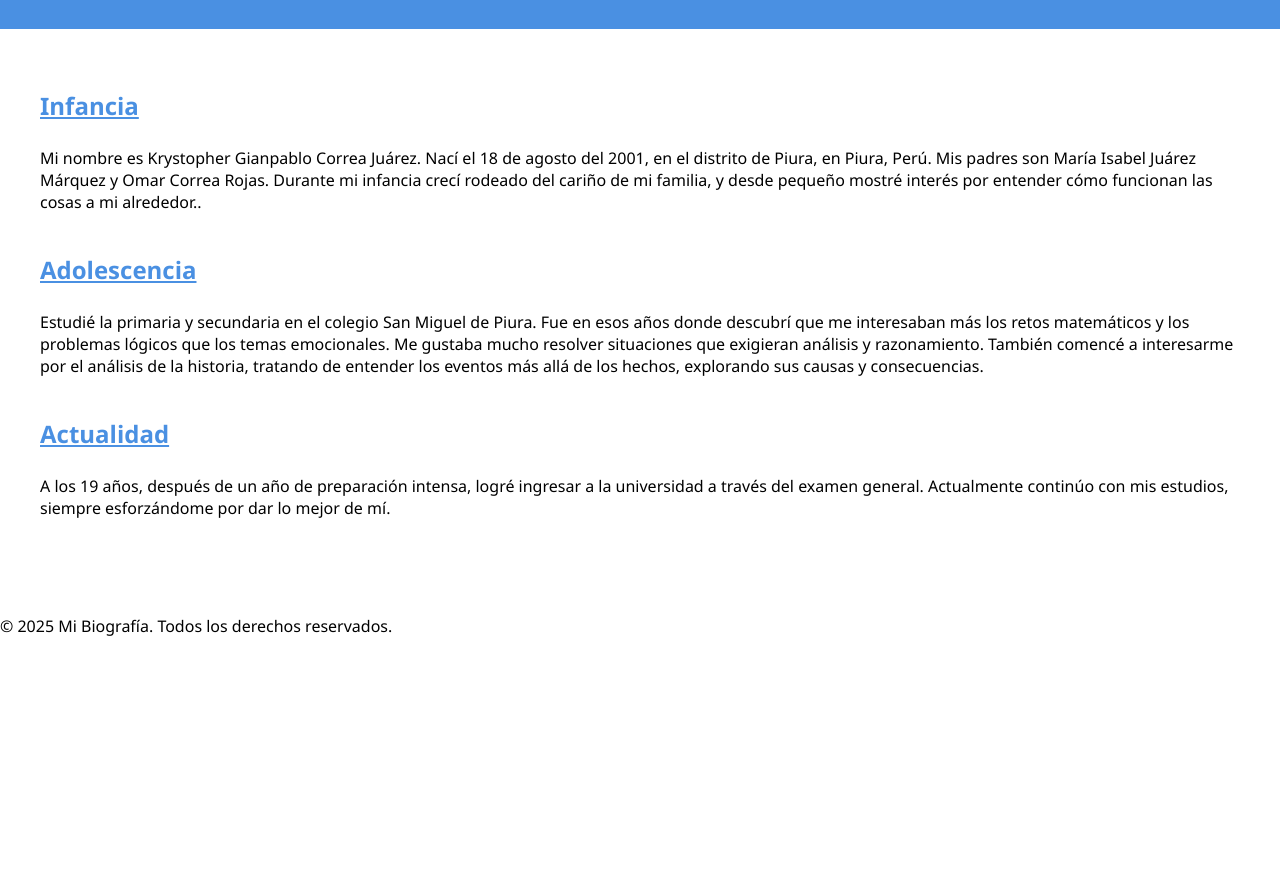
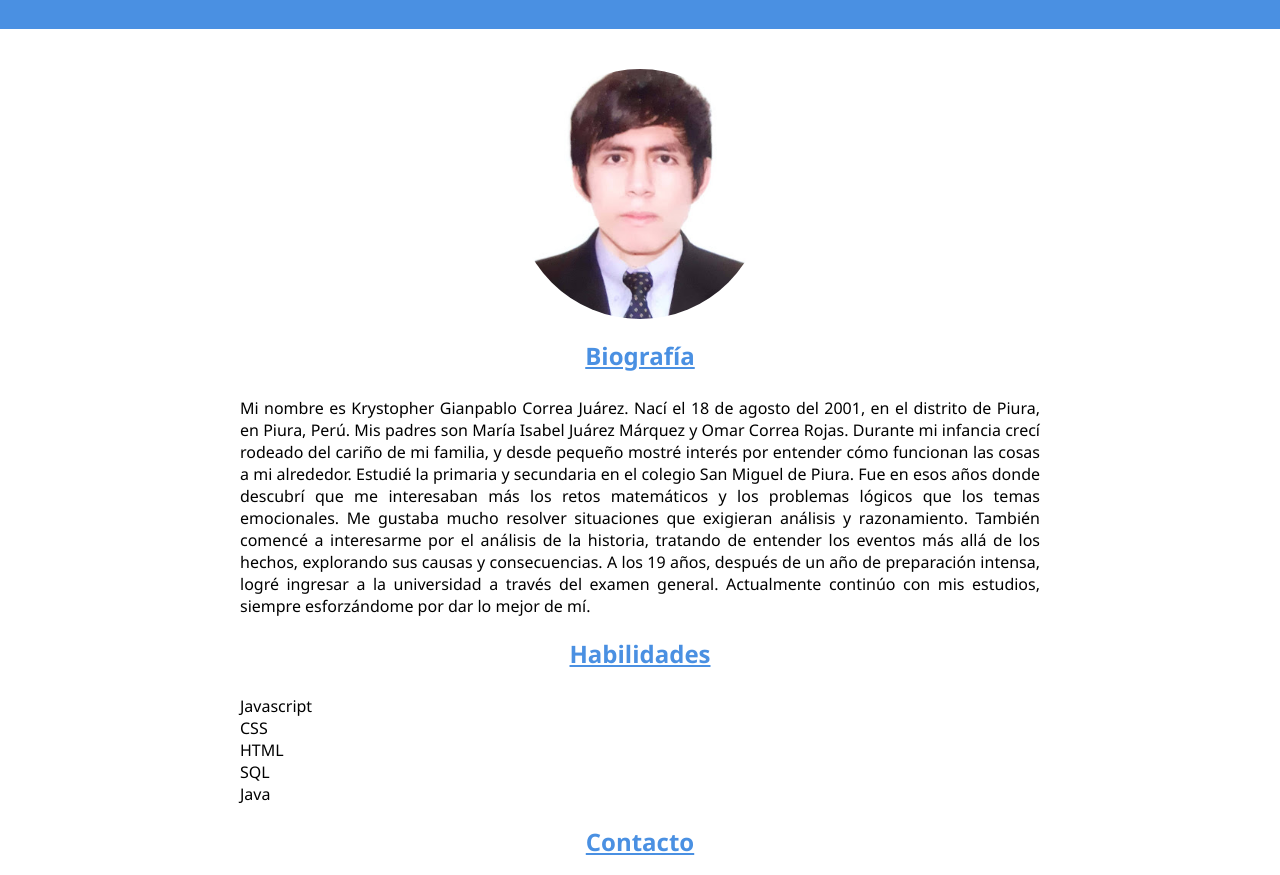
Before and after one commit to KRYSTOPHER1808/miBiografia, a plain HTML site: page index.html in a window 1280 px wide. Shown: the part 77-952 px from the top of the page. Before the commit the page ends 800 px from the top, so only its background shows below. Drawn offline with Linux system fonts and the light colour scheme.

Commit message:
cambio formato cv

```diff
--- a/estilos.css
+++ b/estilos.css
@@ -1,9 +1,10 @@
+
 
 .cuerpoP {
-    font-family: 'Segoe UI';
+  font-family: 'Segoe UI', sans-serif;
   background-color: #ffffff;
   margin: 0;
-
+  padding: 0;
 }
 
 
@@ -11,25 +12,50 @@
   background-color: #4a90e2;
   color: white;
   width: 100%;
-    padding: 10px 0px 10px 0px;
+  padding: 10px 0;
   text-align: center;
 }
 
 
+.cuerpoBio {
+  padding: 40px;
+  overflow-y: auto;
+  max-width: 800px;
+  margin: 0 auto;
+  text-align: center;
+}
 
 
-  .cuerpoBio {
-
-    padding: 40px;
-    overflow-y: auto; /* Si el contenido sobrepasa el alto del contenedor verticalmente, aparece una barra de desplazamiento (scroll) vertical. */
+.cuerpoBio section {
+  margin-bottom: 20px;
 }
 
-  .cuerpoBio section {
-    margin-bottom: 40px;
-  }
 
 .cuerpoBio h2 {
   color: #4a90e2;
   text-decoration: underline;
   padding-bottom: 5px;
 }
+
+.cuerpoBio p {
+  text-align: justify;
+}
+
+
+.piePagina {
+  background-color: #f2f2f2;
+  text-align: center;
+  padding: 15px 0;
+  margin-top: 30px;
+  font-size: 14px;
+  color: #333;
+}
+
+.fotoPerfil {
+  width: 250px;       /* puedes ajustar el tamaño */
+  height: 250px;
+  border-radius: 50%; /* hace que sea un círculo perfecto */
+  object-fit: cover;  /* asegura que la imagen se recorte bien */
+  display: block;
+  margin: 0 auto 20px auto; /* centrado con espacio debajo */
+}
--- a/index.html
+++ b/index.html
@@ -12,29 +12,42 @@
     </header>
 
     <main class="cuerpoBio">
-        <section id="infancia">
-          <h2>Infancia</h2>
-          <p>Mi nombre es Krystopher Gianpablo Correa Juárez. Nací el 18 de agosto del 2001, en el distrito de Piura, en Piura, Perú. Mis padres son María Isabel Juárez Márquez y Omar Correa Rojas.
-            Durante mi infancia crecí rodeado del cariño de mi familia, y desde pequeño mostré interés por entender cómo funcionan las cosas a mi alrededor..</p>
-        </section>
 
-        <section id="adolescencia">
-          <h2>Adolescencia</h2>
-          <p>Estudié la primaria y secundaria en el colegio San Miguel de Piura. Fue en esos años donde descubrí que me interesaban más los retos matemáticos y los problemas lógicos que los temas emocionales. Me gustaba mucho resolver situaciones que exigieran análisis y razonamiento.
-            También comencé a interesarme por el análisis de la historia, tratando de entender los eventos más allá de los hechos, explorando sus causas y consecuencias.</p>
-        </section>
+      <!-- Imagen al inicio -->
+      <img src="fotoKrys.jpg" alt="Foto de Krystopher Gianpablo" class="fotoPerfil">
 
-        <section id="actualidad">
-          <h2>Actualidad</h2>
-          <p>A los 19 años, después de un año de preparación intensa, logré ingresar a la universidad a través del examen general.
-            Actualmente continúo con mis estudios, siempre esforzándome por dar lo mejor de mí. </p>
-        </section>
+      <section id="Biografia">
+        <h2>Biografía</h2>
+        <p>Mi nombre es Krystopher Gianpablo Correa Juárez. Nací el 18 de agosto del 2001, en el distrito de Piura, en Piura, Perú. Mis padres son María Isabel Juárez Márquez y Omar Correa Rojas.
+        Durante mi infancia crecí rodeado del cariño de mi familia, y desde pequeño mostré interés por entender cómo funcionan las cosas a mi alrededor. Estudié la primaria y secundaria en el colegio San Miguel de Piura. Fue en esos años donde descubrí que me interesaban más los retos matemáticos y los problemas lógicos que los temas emocionales. Me gustaba mucho resolver situaciones que exigieran análisis y razonamiento.
+        También comencé a interesarme por el análisis de la historia, tratando de entender los eventos más allá de los hechos, explorando sus causas y consecuencias. A los 19 años, después de un año de preparación intensa, logré ingresar a la universidad a través del examen general.
+        Actualmente continúo con mis estudios, siempre esforzándome por dar lo mejor de mí.</p>
+      </section>
+
+      <section id="Habilidades">
+        <h2>Habilidades</h2>
+        <p>
+          Javascript<br>
+          CSS<br>
+          HTML<br>
+          SQL<br>
+          Java
+        </p>
+
+      </section>
+
+      <section id="Contacto">
+        <h2>Contacto</h2>
+        <p>Correo: gianapablo1808@gmail.com</p>
+      </section>
+
     </main>
+
 
     <footer class="piePagina">
       <p>&copy; 2025 Mi Biografía. Todos los derechos reservados.</p>
     </footer>
 
-    <script src="funciones.js"></script>
+
 </body>
 </html>
```
Also changed, not shown: fotoKrys.jpg (added), funciones.js (deleted). Lines whose indentation alone changed are shown as unchanged.
